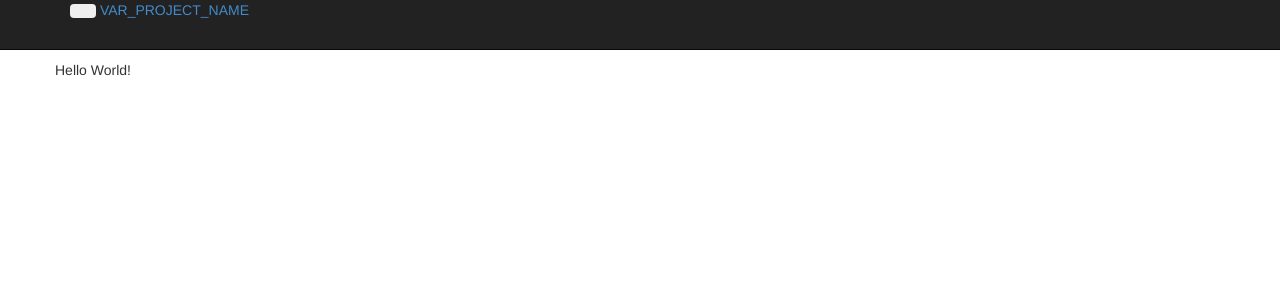
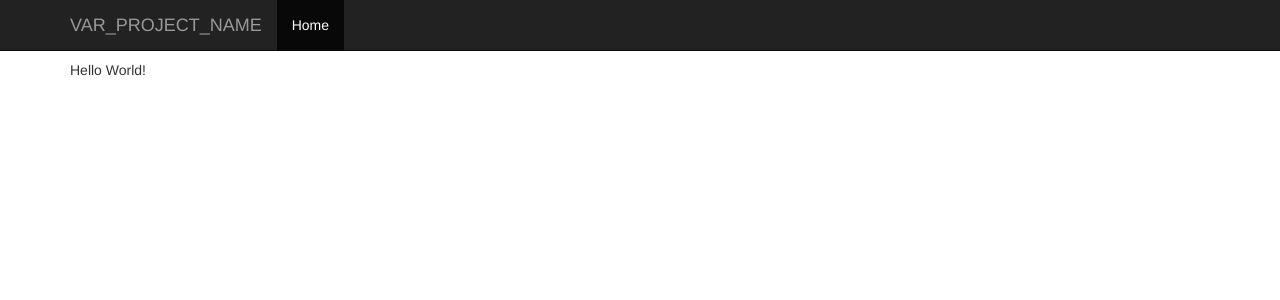
Before and after one commit to bitlabstudio/django-project-template, a Django app: template project_name/project_name/templates/home.html in a window 1280 px wide. Shown: the top 300 px of the page. Run offline with Django 3.2, Linux system fonts and the light colour scheme; the template is opened without the code that fills it, so the values that code supplies are empty; some libraries are stand-ins or nearby versions.

Commit message:
Migrated base.html to bootstrap 3

```diff
--- a/project_name/project_name/templates/base.html
+++ b/project_name/project_name/templates/base.html
@@ -17,30 +17,31 @@
     {% block extrahead %}{% endblock %}
 </head>
 <body>
-<div class="navbar navbar-inverse navbar-fixed-top">
-    <div class="navbar-inner">
+<header class="navbar navbar-inverse navbar-fixed-top bs-docs-nav" role="banner">
   <div class="container">
-        <button type="button" class="btn btn-navbar" data-toggle="collapse" data-target=".nav-collapse">
+    <div class="navbar-header">
+      <button class="navbar-toggle" type="button" data-toggle="collapse" data-target=".bs-navbar-collapse">
+        <span class="sr-only">Toggle navigation</span>
         <span class="icon-bar"></span>
         <span class="icon-bar"></span>
         <span class="icon-bar"></span>
       </button>
-        <a class="brand" href="/p/home.html">VAR_PROJECT_NAME</a>
-        <div class="nav-collapse collapse">
-            <ul class="nav">
+      <a href="/p/home.html" class="navbar-brand">VAR_PROJECT_NAME</a>
+    </div>
+    <nav class="collapse navbar-collapse bs-navbar-collapse" role="navigation">
+      <ul class="nav navbar-nav">
         <li class="active">
           <a href="/p/home.html">Home</a>
         </li>
       </ul>
+    </nav>
   </div>
-        </div>
-    </div>
-</div>
+</header>
 
 {% block main_container %}
 <div class="container">
     <div class="row">
-        <div class="span12">
+        <div class="col-md-12">
             {% block main %}{% endblock %}
         </div>
     </div>
```
Lines whose indentation alone changed are shown as unchanged.
